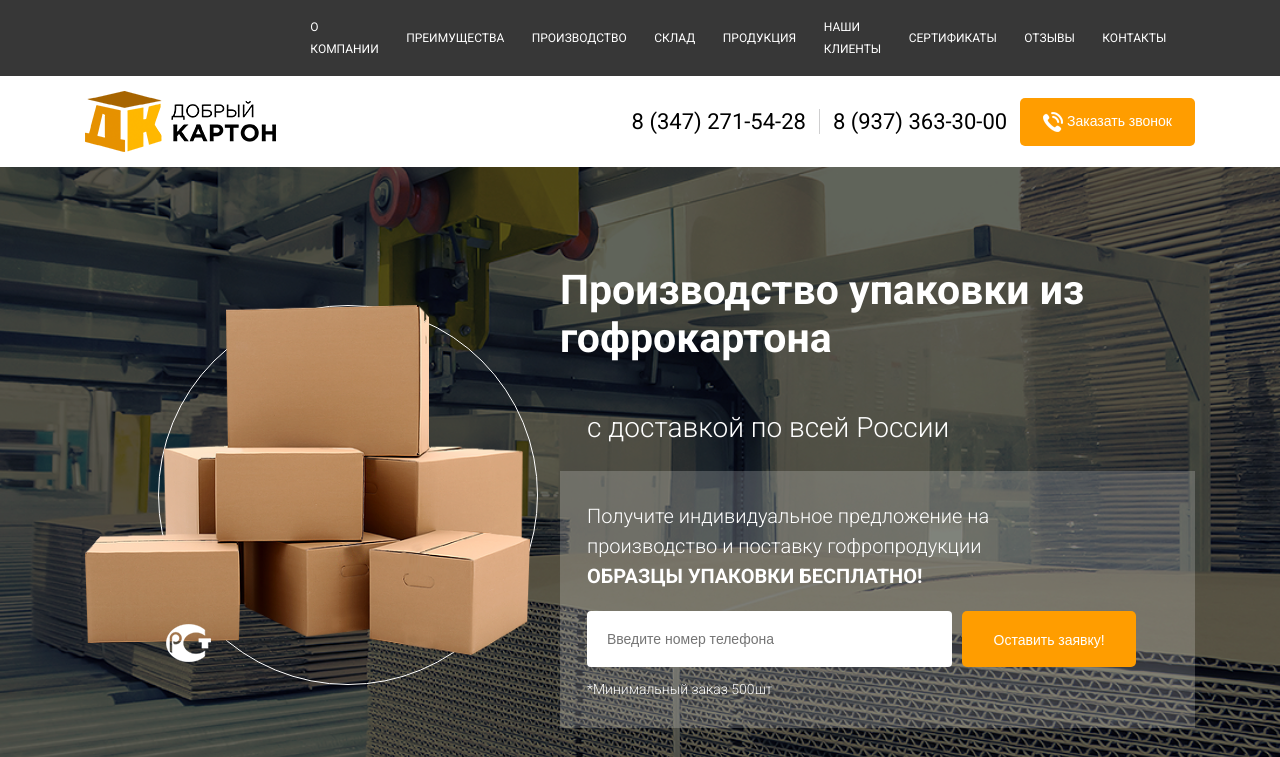
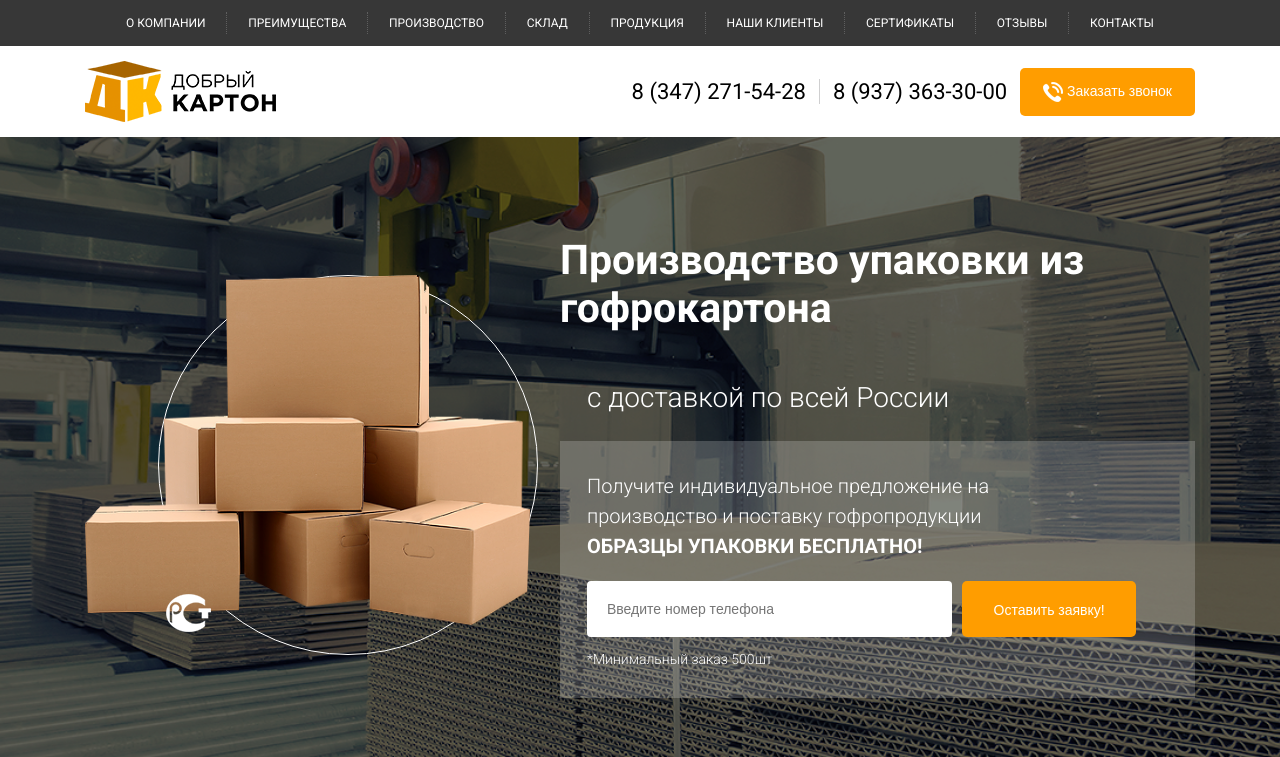
Before and after one commit to AshtonBro/Study_htmlCss, a PHP site: page / in a window 1280 px wide. Shown: the top 757 px of the page. Run offline with PHP 8.4, Linux system fonts and the light colour scheme.

Commit message:
menu finished

```diff
--- a/good_cardboard/src/css/style.css
+++ b/good_cardboard/src/css/style.css
@@ -521,24 +521,30 @@ img {
       display: -webkit-box;
       display: -ms-flexbox;
       display: flex;
-      -webkit-box-pack: justify;
-      -ms-flex-pack: justify;
-      justify-content: space-between;
+      -webkit-box-pack: center;
+      -ms-flex-pack: center;
+      justify-content: center;
       padding: 0;
+      margin: 12px; }
+    .menu-list li {
+      list-style-type: none;
+      margin-left: 3%;
+      -ms-flex-preferred-size: auto;
+      flex-basis: auto;
       -webkit-box-align: center;
       -ms-flex-align: center;
       align-items: center;
-      -ms-flex-preferred-size: auto;
-      flex-basis: auto; }
-    .menu-list li {
-      list-style-type: none;
-      margin: 0 2%;
-      -ms-flex-preferred-size: auto;
-      flex-basis: auto; }
+      white-space: nowrap; }
+      .menu-list li:not(:last-child) {
+        border-right: 1px solid #cfcfd042;
+        border-right-style: dotted;
+        padding-right: 3%; }
+      .menu-list li:first-child {
+        margin-left: 0; }
     .menu-list a {
       margin-top: 0;
       font-size: 12px;
-      line-height: 22px;
+      line-height: 21px;
       text-transform: uppercase;
       color: #fff;
       text-decoration: none;
--- a/good_cardboard/src/sass/_menu.sass
+++ b/good_cardboard/src/sass/_menu.sass
@@ -6,18 +6,26 @@
         justify-content: center;
         ul
             display: flex
-            justify-content: space-between
+            justify-content: center
             padding: 0
-            align-items: center
-            flex-basis: auto
+            margin: 12px
         li
             list-style-type: none
-            margin: 0 2%
+            margin-left: 3%
             flex-basis: auto
+            align-items: center
+            white-space: nowrap
+            &:not(:last-child)
+                border-right: 1px solid #cfcfd042
+                border-right-style: dotted
+                padding-right: 3%
+            &:first-child
+                margin-left: 0
+
         a
             margin-top: 0
             font-size: 12px
-            line-height: 22px
+            line-height: 21px
             text-transform: uppercase
             color: $text-color-light
             text-decoration: none
```
